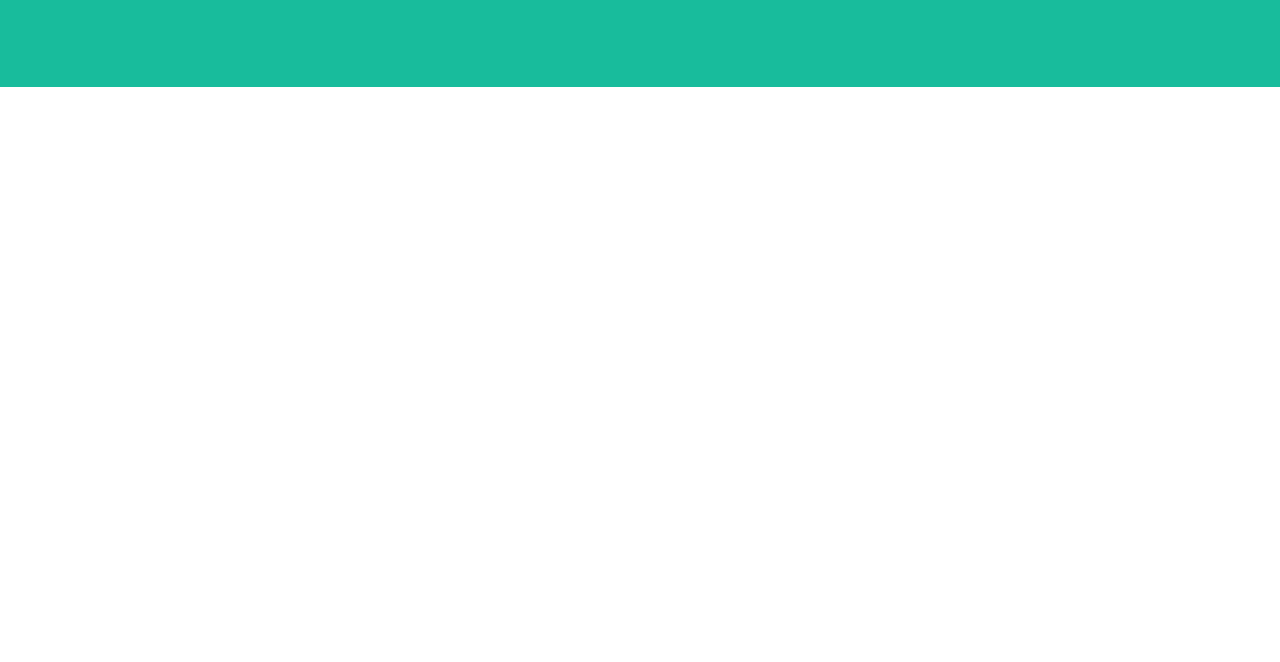
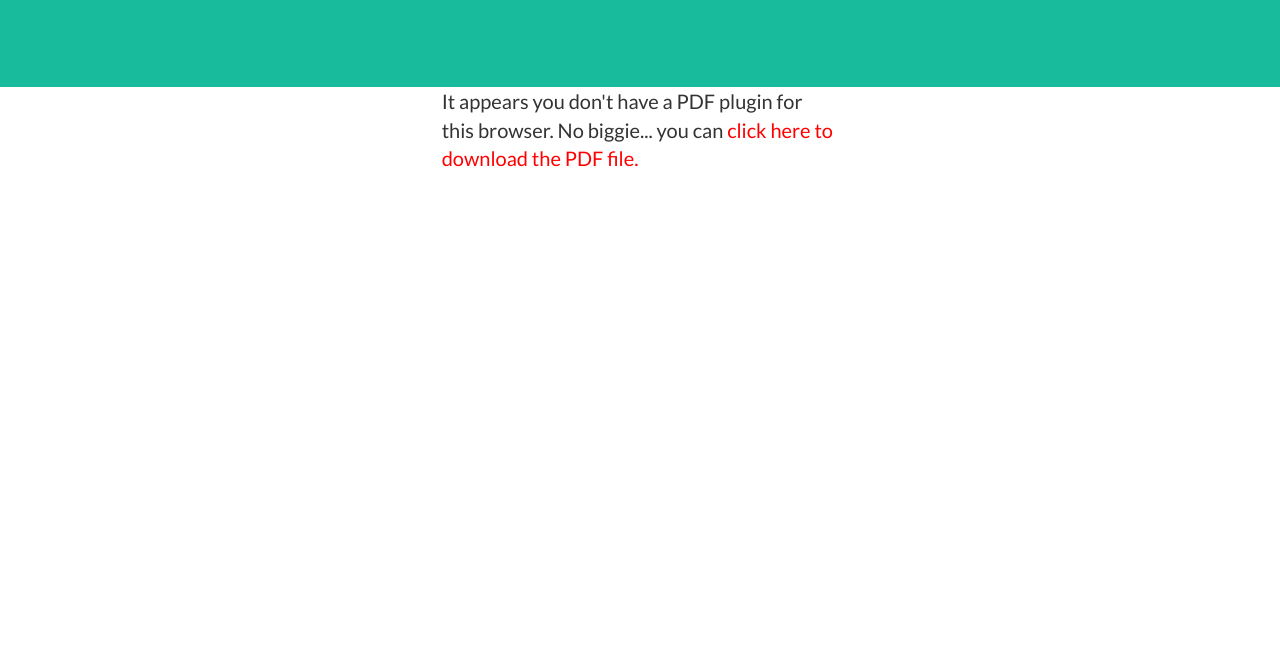
Before and after one commit to TanvirHundredOne/TanvirHundredOne.github.io_demo_1, a plain HTML site: page cv.html in a window 1280 px wide. Shown: the part 438-1100 px from the top of the page. After the commit the page ends 800 px from the top, so only its background shows below. Drawn offline with Linux system fonts and the light colour scheme.

Commit message:
updated to v0.08

```diff
--- a/cv.html
+++ b/cv.html
@@ -88,7 +88,12 @@
             </div>
         </header>
         <div class="col-lg-4 col-lg-offset-4">
-            <embed src="pdfs/tanvir_cv.pdf" type="application/pdf" width="800px" height="2100px" />
+            <!-- <embed src="pdfs/tanvir_cv.pdf" type="application/pdf" width="800px" height="2100px" /> -->
+            <object data="pdfs/tanvir_cv.pdf" type="application/pdf" width="100%" height="800px">
+                <p>It appears you don't have a PDF plugin for this browser.
+                 No biggie... you can <a href="pdfs/tanvir_cv.pdf">click here to
+                download the PDF file.</a></p>
+              </object>
         </div>
 
         <style>
```
